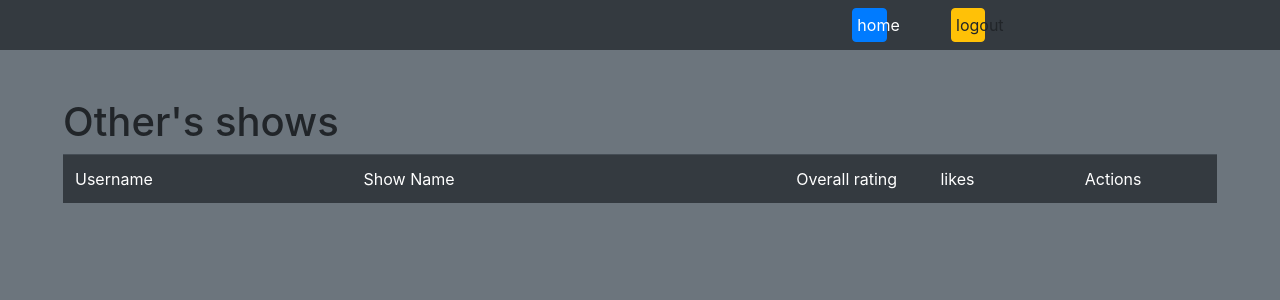
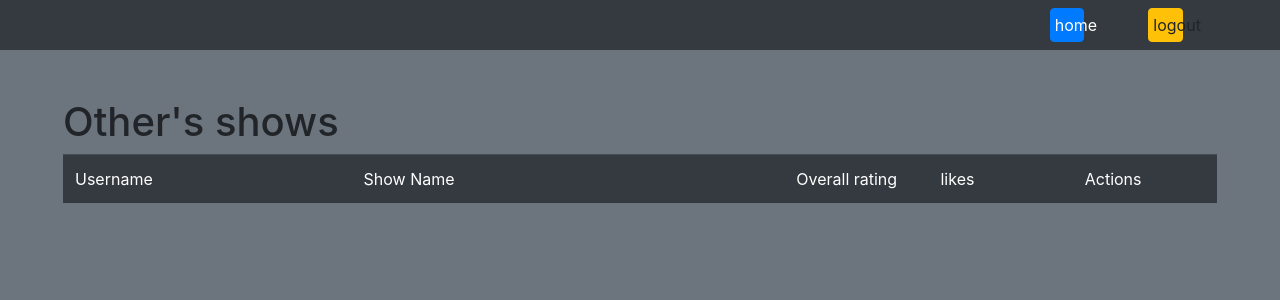
Before and after one commit to ChaseChiga/Concert_Hall, a Flask app: template app/templates/feed.html in a window 1280 px wide. Shown: the top 300 px of the page. Run offline with Flask 3, Linux system fonts and the light colour scheme; the template is opened without the code that fills it, so the values that code supplies are empty; parts of the project's set-up code (start-up, migrations or seed data) failed here and were passed over.

Commit message:
updated the style for better mobile use

```diff
--- a/app/templates/add.html
+++ b/app/templates/add.html
@@ -8,12 +8,12 @@
 </head>
 <body class="bg-secondary">
     <div>
-        <div class="container-fluid p-2 px-5 bg-dark bg-gradient d-flex justify-content-around align-items-center text-light">
-            <h2 class="col-10 col-lg-6">
+        <div class="container-fluid p-2 px-5 bg-dark bg-gradient d-flex justify-content-between align-items-center text-light">
+            <h2 class="col-10 col-lg-10">
                 {{active_user.username}}
             </h2>
             <div class="col-6 col-lg-2 ms-3 container">
-                <div class="row d-flex justify-content-between">
+                <div class="row d-flex justify-content-end">
                     <div class="col-12 col-lg-6 ">
 
                         <a href="/dashboard" class="btn btn-primary text-center col-12  col-lg-6 p-1">home</a>
--- a/app/templates/edit.html
+++ b/app/templates/edit.html
@@ -7,12 +7,12 @@
     <link rel="stylesheet" href="https://cdn.jsdelivr.net/npm/bootstrap@4.3.1/dist/css/bootstrap.min.css" integrity="sha384-ggOyR0iXCbMQv3Xipma34MD+dH/1fQ784/j6cY/iJTQUOhcWr7x9JvoRxT2MZw1T" crossorigin="anonymous">
 </head>
 <body class="bg-secondary">
-    <div class="container-fluid p-2 px-5 bg-dark bg-gradient d-flex justify-content-around align-items-center text-light">
-        <h2 class="col-10 col-lg-6">
+    <div class="container-fluid p-2 px-5 bg-dark bg-gradient d-flex justify-content-between align-items-center text-light">
+        <h2 class="col-10 col-lg-10">
             {{active_user.username}}
         </h2>
         <div class="col-6 col-lg-2 ms-3 container">
-            <div class="row d-flex justify-content-between">
+            <div class="row d-flex justify-content-end">
                 <div class="col-12 col-lg-6 ">
 
                     <a href="/dashboard" class="btn btn-primary text-center col-12  col-lg-6 p-1">home</a>
--- a/app/templates/feed.html
+++ b/app/templates/feed.html
@@ -8,12 +8,12 @@
 </head>
 <body class="bg-secondary">
     <div>
-        <div class="container-fluid p-2 px-5 bg-dark bg-gradient d-flex justify-content-around align-items-center text-light">
-            <h2 class="col-10 col-lg-6">
+        <div class="container-fluid p-2 px-5 bg-dark bg-gradient d-flex justify-content-between align-items-center text-light">
+            <h2 class="col-10 col-lg-10">
                 {{active_user.username}}
             </h2>
-            <div class="col-6 col-lg-2 ms-3 container-fluid">
-                <div class="row d-flex justify-content-between">
+            <div class="col-6 col-lg-2 ms-3 container">
+                <div class="row d-flex justify-content-end">
                     <div class="col-12 col-lg-6 ">
 
                         <a href="/dashboard" class="btn btn-primary text-center col-12  col-lg-6 p-1">home</a>
--- a/app/templates/view.html
+++ b/app/templates/view.html
@@ -7,12 +7,12 @@
     <link rel="stylesheet" href="https://cdn.jsdelivr.net/npm/bootstrap@4.3.1/dist/css/bootstrap.min.css" integrity="sha384-ggOyR0iXCbMQv3Xipma34MD+dH/1fQ784/j6cY/iJTQUOhcWr7x9JvoRxT2MZw1T" crossorigin="anonymous">
 </head>
 <body class="bg-secondary">
-        <div class="container-fluid p-2 px-5 bg-dark bg-gradient d-flex justify-content-around align-items-center text-light">
-                <h2 class="col-10 col-lg-6">
+    <div class="container-fluid p-2 px-5 bg-dark bg-gradient d-flex justify-content-between align-items-center text-light">
+        <h2 class="col-10 col-lg-10">
             {{active_user.username}}
         </h2>
         <div class="col-6 col-lg-2 ms-3 container">
-                    <div class="row d-flex justify-content-between">
+            <div class="row d-flex justify-content-end">
                 <div class="col-12 col-lg-6 ">
 
                     <a href="/dashboard" class="btn btn-primary text-center col-12  col-lg-6 p-1">home</a>
```
Also changed, not shown: app/templates/dashboard.html (+4 -3 lines). Lines whose indentation alone changed are shown as unchanged.
